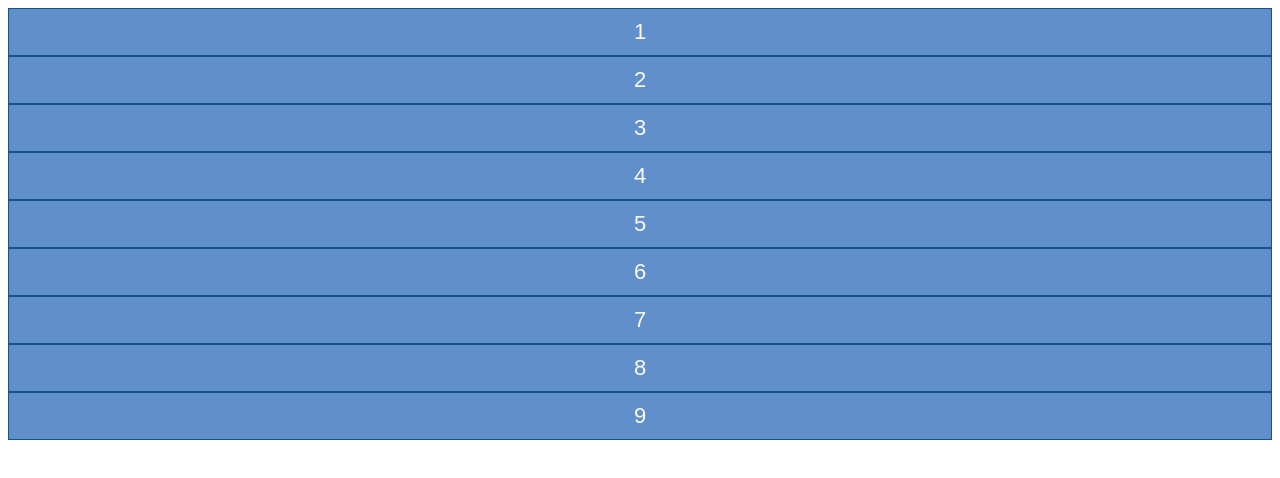
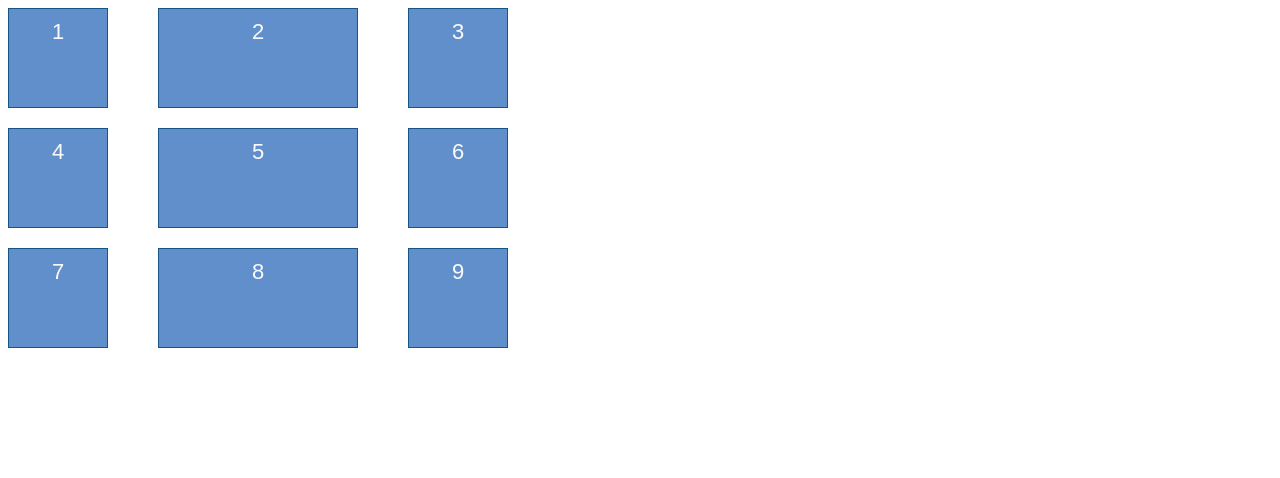
Before and after one commit to kr4sn0v/css-grid-base, a plain HTML site: page index.html in a window 1280 px wide. Drawn offline with Linux system fonts and the light colour scheme.

Commit message:
after applying the grid of elements

```diff
--- a/index.css
+++ b/index.css
@@ -7,3 +7,10 @@
   font-family: sans-serif;
   color: #fafafa;
 }
+
+.grid {
+  display: grid;
+  grid-template-columns: 100px 200px 100px;
+  grid-template-rows: 100px 100px 100px;
+  gap: 20px 50px;
+}
```
